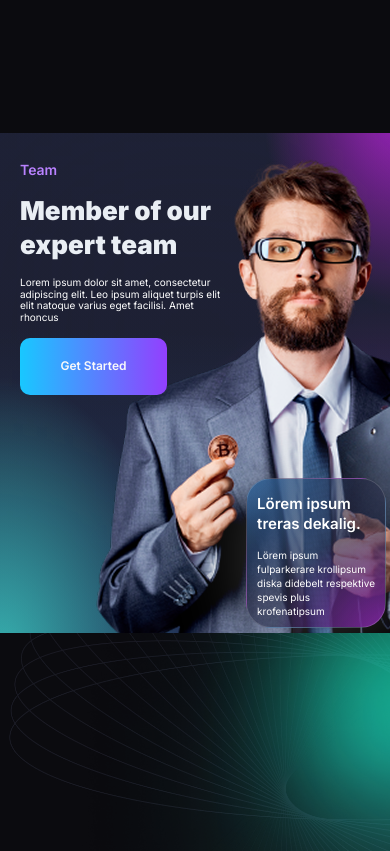
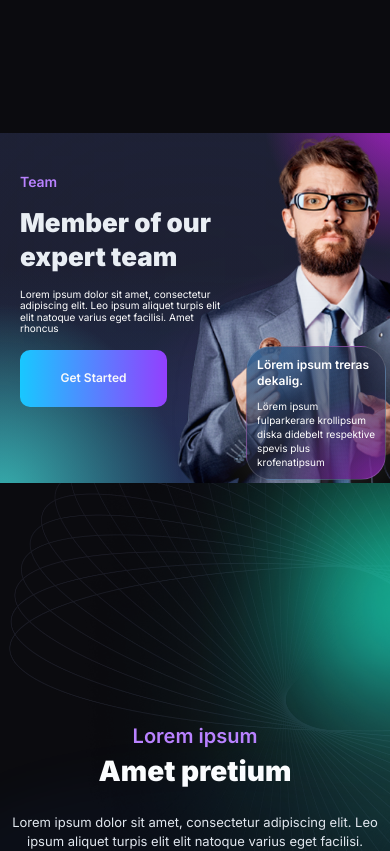
Before and after one commit to AlinesaSabo/test-task, a React (Vite) app: page / in a window 390 px wide. Shown: the part 4260-5111 px from the top of the page. Built offline with nearby package versions, Linux system fonts and the light colour scheme.

Commit message:
fix section team

```diff
--- a/src/components/CardTeam/CardTeam.jsx
+++ b/src/components/CardTeam/CardTeam.jsx
@@ -13,7 +13,13 @@ const CardTeam = ({ title, image, description, id, card }) => {
         <Button className={s.button}>Get Started</Button>
       </div>
       <div className={s.img}>
-        <img src={image} alt={id} width="681px" height="494px" />
+        <img
+          src={image}
+          alt={id}
+          width="681px"
+          height="494px"
+          className={s.image}
+        />
         <img src={bg} alt="bg" className={s.bg} />
       </div>
       <div className={s.cardInfo}>
--- a/src/components/CardTeam/CardTeam.module.css
+++ b/src/components/CardTeam/CardTeam.module.css
@@ -244,12 +244,12 @@
 @media (max-width: 480px) {
   .card {
     padding: 40px 20px;
+    height: 350px;
     flex-direction: column;
     align-items: flex-start;
   }
 
   .description {
-    height: 50%;
     width: 60%;
     gap: 15px;
   }
@@ -259,7 +259,12 @@
   }
 
   .img {
-    left: -10%;
+    left: 20%;
+  }
+
+  .image {
+    width: 500px;
+    height: 50%;
   }
 
   .bg {
@@ -270,13 +275,26 @@
     bottom: 1%;
     right: 1%;
     width: 140px;
-    padding: 15px 10px;
+    height: auto;
+    padding: 10px 10px;
+    & h5 {
+      font-size: 12px;
+      margin-bottom: 10px;
+    }
+    & p {
+      font-size: 10px;
+    }
   }
 }
 
 @media (max-width: 380px) {
   .img {
-    left: -30%;
+    left: 10%;
+  }
+
+  .image {
+    width: 450px;
+    height: 50%;
   }
 
   .button {
--- a/src/components/Team/Team.module.css
+++ b/src/components/Team/Team.module.css
@@ -118,4 +118,8 @@
     top: 60%;
     right: 0;
   }
+
+  .scrollContainer {
+    max-height: 400px;
+  }
 }
```
